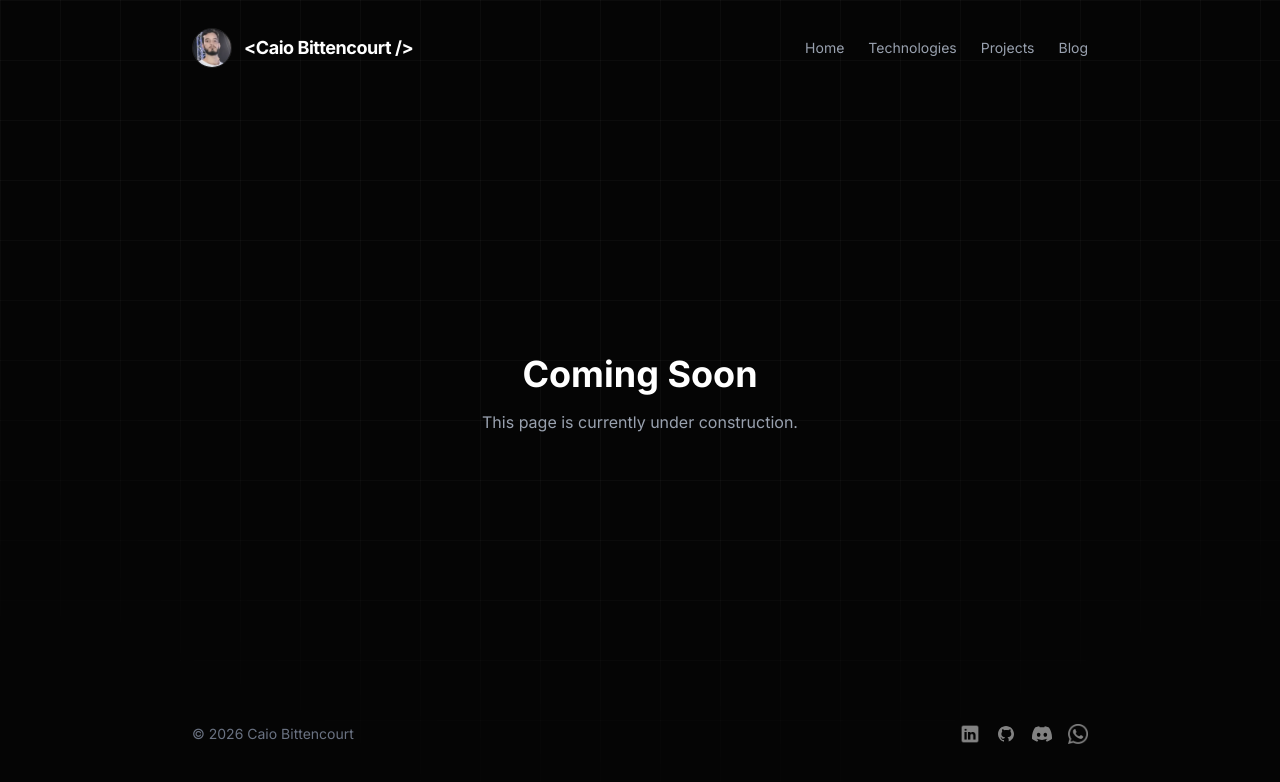
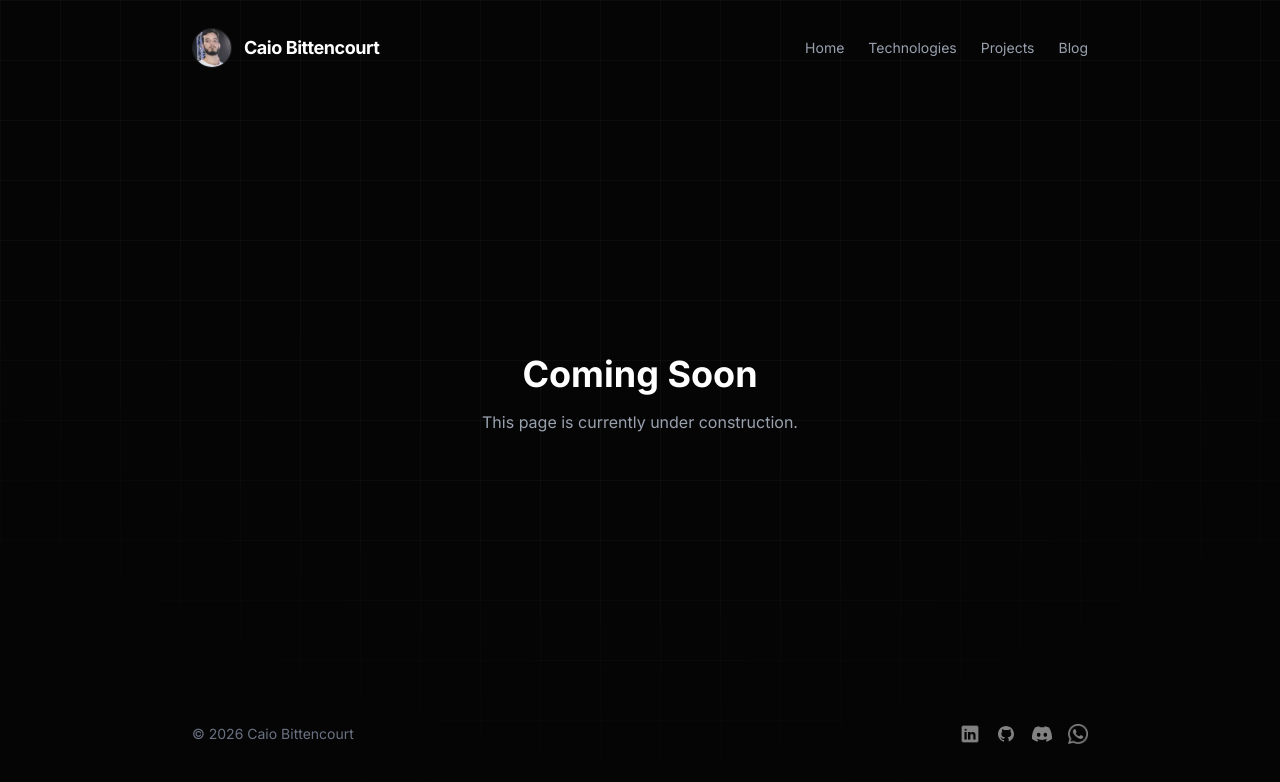
Before and after one commit to caiolucasbittencourt/port, a Next.js app: page /projects in a window 1280 px wide. Shown: the top 782 px of the page. Built offline with nearby package versions, Linux system fonts and the light colour scheme.

Commit message:
chore: remove projects section from home and update site/blog copy

```diff
--- a/app/page.tsx
+++ b/app/page.tsx
@@ -14,7 +14,6 @@ export default function Home() {
       <div className="mx-auto w-full max-w-4xl grow pt-24 pb-6">
         <Hero />
         <TechStack />
-        <Projects />
         <BlogPosts />
         <Footer />
       </div>
--- a/lib/constants.ts
+++ b/lib/constants.ts
@@ -1,7 +1,7 @@
 // Site configuration
 export const SITE_CONFIG = {
   name: "Caio Lucas Bittencourt",
-  shortName: "<Caio Bittencourt />",
+  shortName: "Caio Bittencourt",
   description: "Desenvolvedor Full Stack",
   email: "caiolucasbittencourt@hotmail.com",
 } as const;
--- a/lib/data/blog-posts.ts
+++ b/lib/data/blog-posts.ts
@@ -97,7 +97,7 @@ Acho que essa crise é mais sobre ego do que sobre carreira de verdade. Eu quero
 
 ### O plano B que me conforta
 
-Uma ideia que me conforta é fazer uma pós em Engenharia de Software depois. Tipo termino o ADS rápido e aí faço uma especialização pra "compensar"
+Uma ideia que me conforta é fazer uma pós em Engenharia de Software depois. Tipo termino ADS rápido e aí faço uma especialização pra "compensar"
 
 ### Provavelmente vou continuar ADS
 
```
